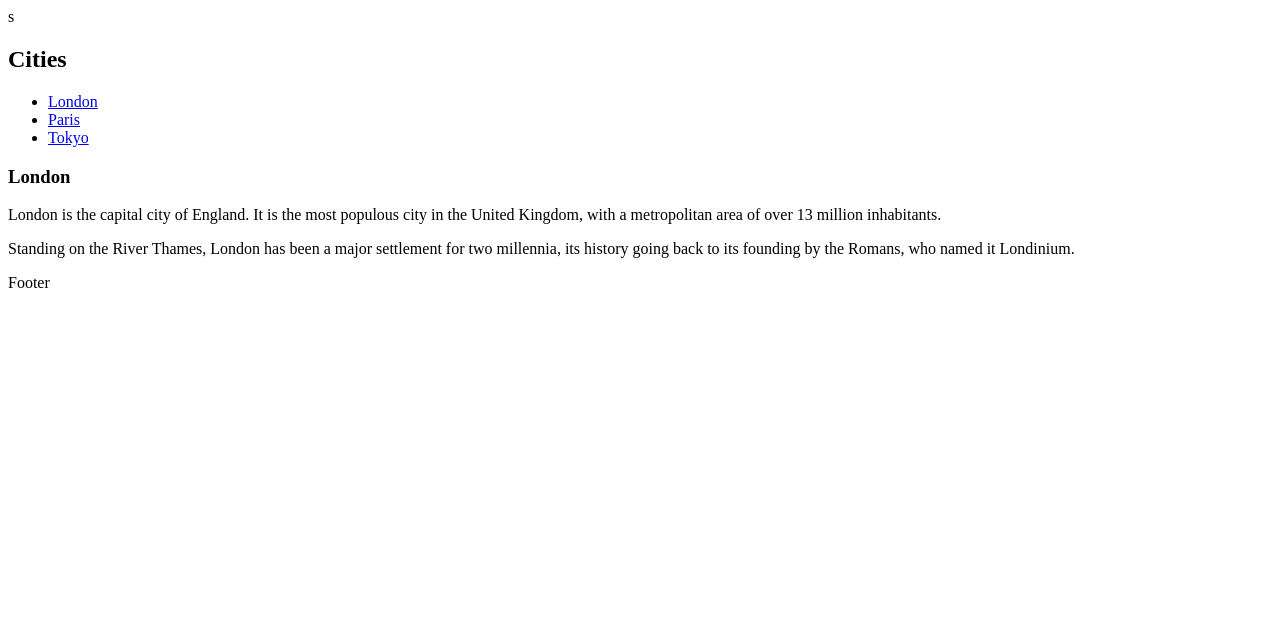
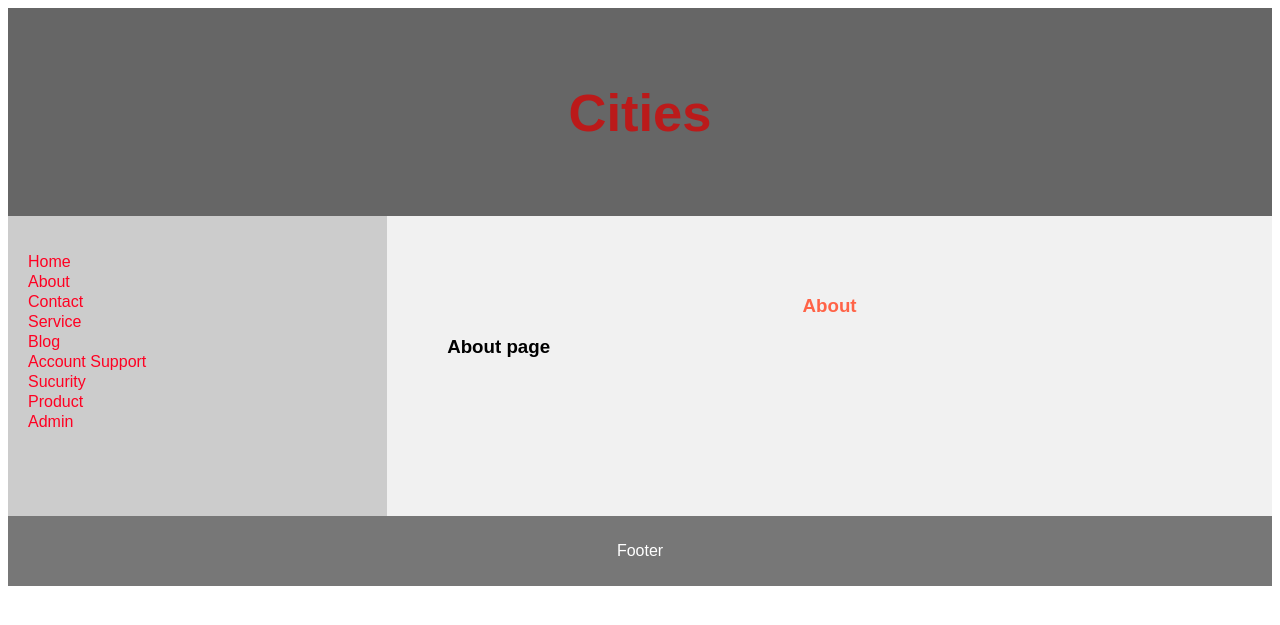
Before and after one commit to firojhasan/coffie, a PHP site: page /?f=about in a window 1280 px wide. Shown: the top 625 px of the page. Run offline with PHP 8.4, Linux system fonts and the light colour scheme.

Commit message:
frist commit

```diff
--- a/about.php
+++ b/about.php
@@ -0,0 +1 @@
+<h1>About page</h1>
--- /dev/null
+++ b/account_support.php
@@ -0,0 +1 @@
+<h1>account_suport page</h1>
--- a/admin.php
+++ b/admin.php
@@ -0,0 +1 @@
+<h1>Admin page</h1>
--- a/blog.php
+++ b/blog.php
@@ -0,0 +1 @@
+<h1>Blog page</h1>
--- a/contact.php
+++ b/contact.php
@@ -0,0 +1 @@
+<h1>Contact page</h1>
--- a/index.php
+++ b/index.php
@@ -3,7 +3,8 @@
 <head>
 <title>CSS Template</title>
 <meta charset="utf-8">
-<meta name="viewport" content="width=device-width, initial-scale=1">s
+<meta name="viewport" content="width=device-width, initial-scale=1">
+<link rel="stylesheet" href="style.css">
 </head>
 <body>
 
@@ -14,17 +15,36 @@
 <section>
   <nav>
     <ul>
-      <li><a href="#">London</a></li>
-      <li><a href="#">Paris</a></li>
-      <li><a href="#">Tokyo</a></li>
+      <li><a href="#">home</a></li>
+      <li><a href="?f=about">about</a></li>
+      <li><a href="?f=contact">contact</a></li>
+      <li><a href="?f=service">service</a></li>
+      <li><a href="?f=blog">blog</a></li>
+      <li><a href="?f=account_support">account support</a></li>
+      <li><a href="?f=sucurity">sucurity</a></li>
+      <li><a href="?f=product">Product</a></li>
+      <li><a href="?f=admin">admin</a></li>
+
     </ul>
   </nav>
+  <article>
 
-  <article>
-    <h1>London</h1>
-    <p>London is the capital city of England. It is the most populous city in the  United Kingdom, with a metropolitan area of over 13 million inhabitants.</p>
-    <p>Standing on the River Thames, London has been a major settlement for two millennia, its history going back to its founding by the Romans, who named it Londinium.</p>
-  </article>
+  <?php
+            if(isset($_GET['f'])){
+              if(file_exists($_GET['f'].'.php')){
+                print("<h1 class='title-view'>".ucwords($_GET['f'])."<h1>");
+                include_once($_GET['f'].'.php');
+              }else{
+                print("<h1 class='title-view'> sucutity warning</h1>");
+                include_once('sucurity.php');
+              }
+
+            }
+            else{
+                echo "<h1>Home page</h1>";
+            }
+        ?>
+        </article>
 </section>
 
 <footer>
--- a/product.php
+++ b/product.php
@@ -0,0 +1 @@
+<h1>Product page</h1>
--- a/service.php
+++ b/service.php
@@ -0,0 +1 @@
+<h1>Service page</h1>
--- a/style.php
+++ b/style.css
@@ -34,8 +34,9 @@ nav ul li{
 }
 nav ul li a{
     text-decoration: none;
-    color: blue;
+    color: rgb(255, 0, 34);
     text-decoration: none;
+    text-transform: capitalize;
 
 }
 
@@ -61,6 +62,10 @@ footer {
   text-align: center;
   color: white;
 }
+.title-view{
+  text-align: center;
+  color: tomato;
+}
 
 /* Responsive layout - makes the two columns/boxes stack on top of each other instead of next to each other, on small screens */
 @media (max-width: 600px) {
--- a/sucurity.php
+++ b/sucurity.php
@@ -0,0 +1,5 @@
+<p>We work to protect your personal information by using appropriate and generally accep
+    ted safeguards, procedures, and practices for both physical and online security.
+    We partner with the IRS and state authorities
+
+to implement safeguards to protect your account.</p>
```
Also changed, not shown: account-support.php (deleted).
